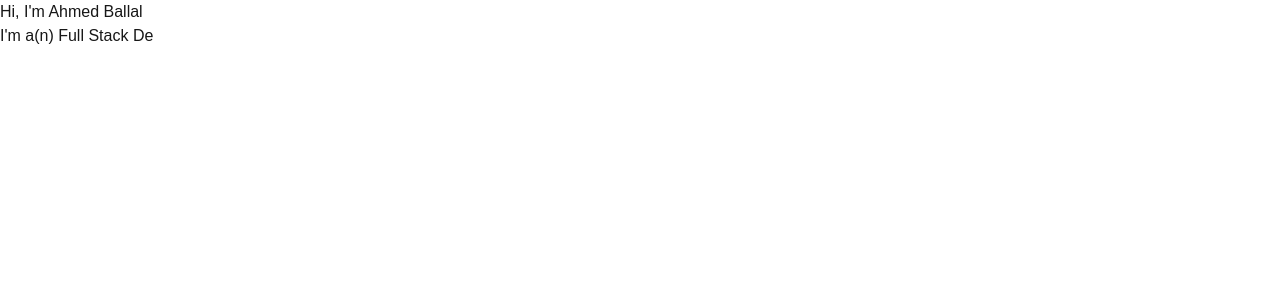
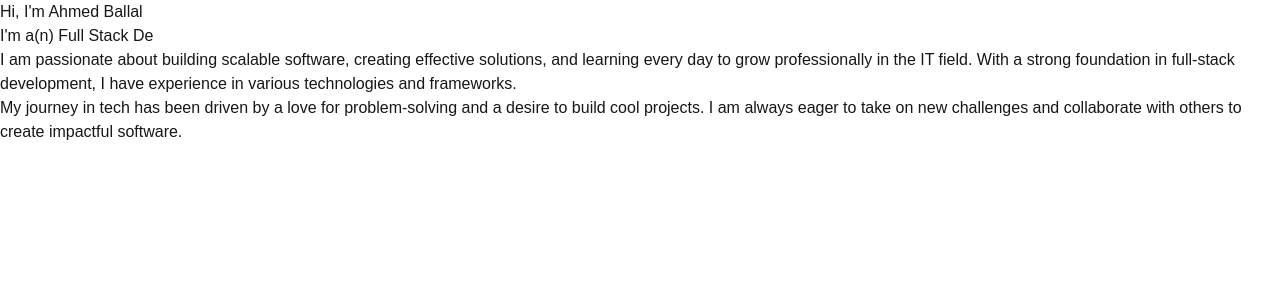
Before and after one commit to aballal-source/portfolio-v3, a Next.js app: page / in a window 1280 px wide. Shown: the top 300 px of the page. Built offline with nearby package versions, Linux system fonts and the light colour scheme.

Commit message:
fix: re-added About section content

```diff
--- a/src/components/sections/about/About.tsx
+++ b/src/components/sections/about/About.tsx
@@ -41,6 +41,12 @@ export function About() {
                   </span>
                 </div>
               </motion.div>
+              <p>
+                I am passionate about building scalable software, creating effective solutions, and learning every day to grow professionally in the IT field. With a strong foundation in full-stack development, I have experience in various technologies and frameworks.
+              </p>
+              <p>
+                My journey in tech has been driven by a love for problem-solving and a desire to build cool projects. I am always eager to take on new challenges and collaborate with others to create impactful software.
+              </p>
             </div>
           </div>
         </motion.div>
```
